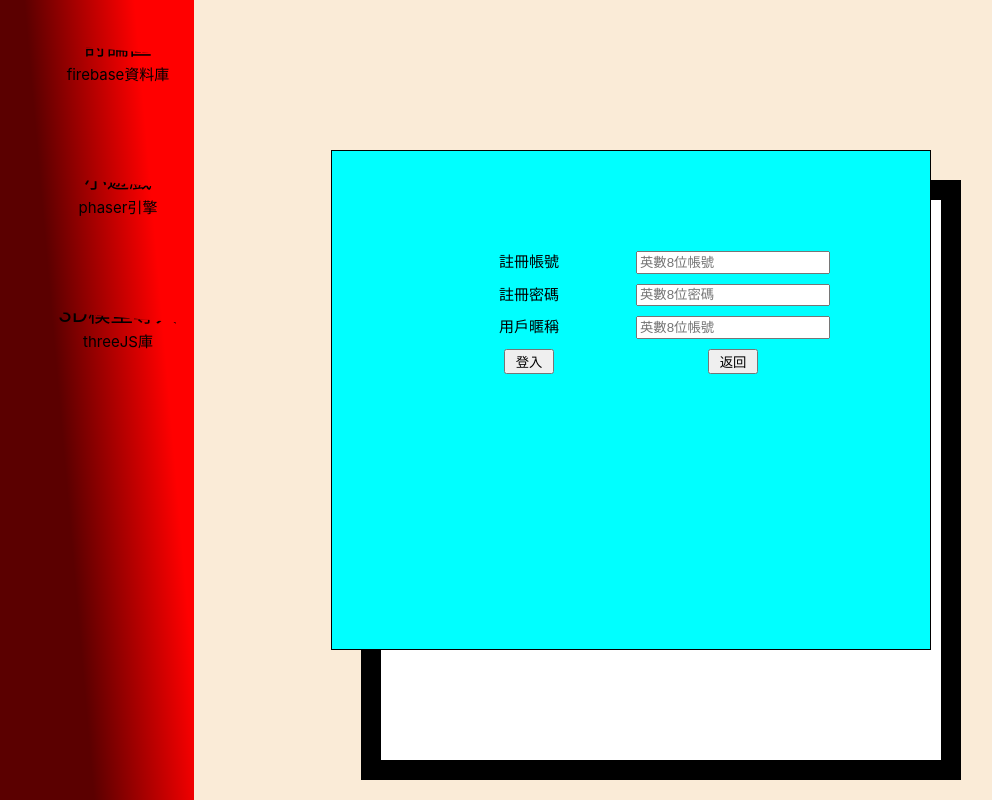
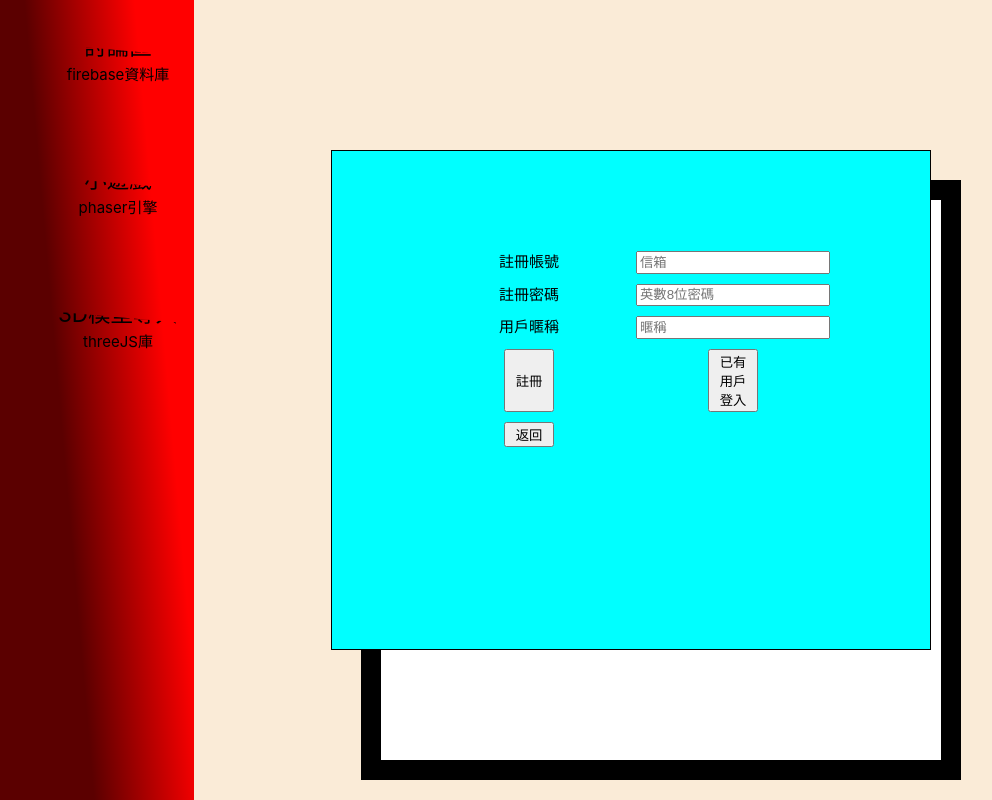
Before and after one commit to a6124136/vuePage, a Vue app: page / in a window 1280 px wide. Both pictures are taken after a click on the button "用戶登入、註冊". Shown: the whole page, without its empty margins (19-1011 px from the left). Built offline with nearby package versions, Linux system fonts and the light colour scheme.

Commit message:
googleProvier、auth確認

```diff
--- a/src/components/talkZone.vue
+++ b/src/components/talkZone.vue
@@ -8,12 +8,6 @@
             <userLogSign v-if="userPinia.userForm"></userLogSign>
             <!-- 呼叫的是pinia內部的屬性 -->
             <button @click="userFormToggle" >用戶登入、註冊</button>
-            <br>
-            <label for="">
-                用戶暱稱:
-                <input  placeholder="輸入暱稱" v-model="userName" >
-                <!-- 跟ref的userName綁定 -->
-            </label>
         </div>
 
 
@@ -31,13 +25,23 @@
     const userFormToggle=()=>{
         userPinia.userFormToggle()//呼叫寫在pinia內的action改變是否顯示葉面
     }
-    const userName=ref("")
-
 
     const sendUserName=()=>{
         const databaseRoot= firebaseRef(database,"chatData");
         //指定數據庫，後面參數沒寫路徑就是在根目錄底下生成，目前在chatData底下生成資料
+        const passwordRegex = /^(?=.*[a-zA-Z])(?=.*\d)[A-Za-z\d]{8,}$/;
+        //密碼正則測試
+        if(userName.value==""||null){
+            alert("暱稱為空")
+        }
+        if(passwordRegex.test(userPassword.value)){
+            console.log("密碼有效")
+        }else{
+            return alert("密碼格式錯誤")
+        }
         set(databaseRoot,{
+            userMail:userMail.value,
+            userPassword:userPassword.value,
             userName:userName.value
         }).then(()=>{
             // console.log("數據發送到database")
--- a/src/components/userLogSign.vue
+++ b/src/components/userLogSign.vue
@@ -1,20 +1,32 @@
 <template>
     <div id="userForm">
-        <form action="">
-            <label for="">註冊帳號</label><input  type="text" placeholder="英數8位帳號">
-            <label for="">註冊密碼</label><input type="password" placeholder="英數8位密碼">
-            <label for="">用戶暱稱</label><input placeholder="英數8位帳號">
-            <button @click="userFormToggle">登入</button>
+        <div id="signForm" v-show="!signLoginToogle">
+
+            <label for="">註冊帳號</label><input  type="mail" placeholder="信箱" v-model="userMail">
+            <label for="">註冊密碼</label><input type="password" placeholder="英數8位密碼" v-model="userPassword">
+            <label for="">用戶暱稱</label><input placeholder="暱稱" v-model="userName">
+            <button @click="regisuser">註冊</button>
+            <button @click="signLoginToogle=!signLoginToogle">已有用戶登入</button>
+            <!-- 發送完後切回表單 -->
             <button @click="userFormToggle">返回</button>
-        </form>
+        </div>
+        <div id="loginForm" v-show="signLoginToogle">
+            <label for="">用戶帳號</label><input  type="mail" placeholder="信箱" v-model="userMail">
+            <label for="">用戶密碼</label><input type="password" placeholder="英數8位密碼" v-model="userPassword">
+            <label for="">google登入</label> <button @click="googleLogin">google登入</button>
+
+            <button @click="signLoginToogle=!signLoginToogle">返回註冊</button>
+            <button @click="loginUser">登入</button>
+            <!-- 發送完後切回表單 -->
+            <button @click="userFormToggle">返回</button>
+        </div>
     </div>
 </template>
 
 <script setup>
-    import { ref as firebaseRef, set, onValue } from "firebase/database";
     import { myPiniaStore } from "../store/myPiniaStore";
     import { auth, database } from "../../src/firebase.js"; // 根據你的檔案結構調整路徑
-    import { getAuth,onAuthStateChanged } from "firebase/auth"; //身分驗證、社交媒體登入、用戶管理功能、用戶登入狀態檢驗
+    import { createUserWithEmailAndPassword,signInWithEmailAndPassword,GoogleAuthProvider,signInWithPopup } from "firebase/auth"; //身分驗證、社交媒體登入、用戶管理功能、用戶登入狀態檢驗
     import { ref } from "vue";
 
     const userPinia=myPiniaStore()//執行pinia
@@ -22,22 +34,51 @@
         userPinia.userFormToggle()//呼叫寫在pinia內的action改變是否顯示葉面
     }
 
+
+    //切換註冊、登入表單
+    const signLoginToogle=ref(false)
+    //用戶訊息
     const userName=ref("")
-    //V-model輸入暱稱
+    const userMail=ref("")
+    const userPassword=ref("")
 
+    const regisuser= function regisuser(){
+        createUserWithEmailAndPassword(auth,userMail.value,userPassword.value)
+            .then((userCredential)=>{
+                const user = userCredential.user;
+                console.log("註冊成功:", user);
+            })
+            .catch((error)=>{
+                const errorCode=error.code;
+                const errorMessage = error.message;
+                console.error("註冊失敗:", errorCode, errorMessage);
+            })
+    }
+        // 用戶登錄
+    const loginUser = function loginUser(){
 
-    const sendUserName=()=>{
-        const databaseRoot= firebaseRef(database,"chatData");
-        //指定數據庫，後面參數沒寫路徑就是在根目錄底下生成，目前在chatData底下生成資料
-        set(databaseRoot,{
-            userName:userName.value
-        }).then(()=>{
-            // console.log("數據發送到database")
-        }).catch((error)=>{
-            console.error("產生如下錯誤:",error)
+            signInWithEmailAndPassword(auth, userMail.value, userPassword.value)
+            .then((userCredential) => {
+                // 登錄成功
+                const user = userCredential.user;
+                console.log("登錄成功:", user);
+            })
+            .catch((error) => {
+                console.error("登錄錯誤:", error);
+            });
+    };
+    const googleLogin = () => {
+    const provider = new GoogleAuthProvider();
+        signInWithPopup(auth, provider)
+        .then((result) => {
+            const user = result.user;
+            // console.log("Google 登錄成功:", user);
+            // 用戶資料
         })
-    }
-
+        .catch((error) => {
+            console.error("Google 登錄錯誤:", error);
+        });
+};
 </script>
 
 <style scoped  lang="scss">
@@ -51,8 +92,19 @@
         width: 600px;
         height: 500px;
         background-color: aqua;
+        #signForm{
+            padding: 100px;
+            display: grid;
+            gap: 10px;
+            grid-template-columns: 1fr 1fr ;
 
-        form{
+            button{
+                justify-content: center;
+                margin: 0 auto;
+                width: 50px;
+            }
+        }
+        #loginForm{
             padding: 100px;
             display: grid;
             gap: 10px;
```
